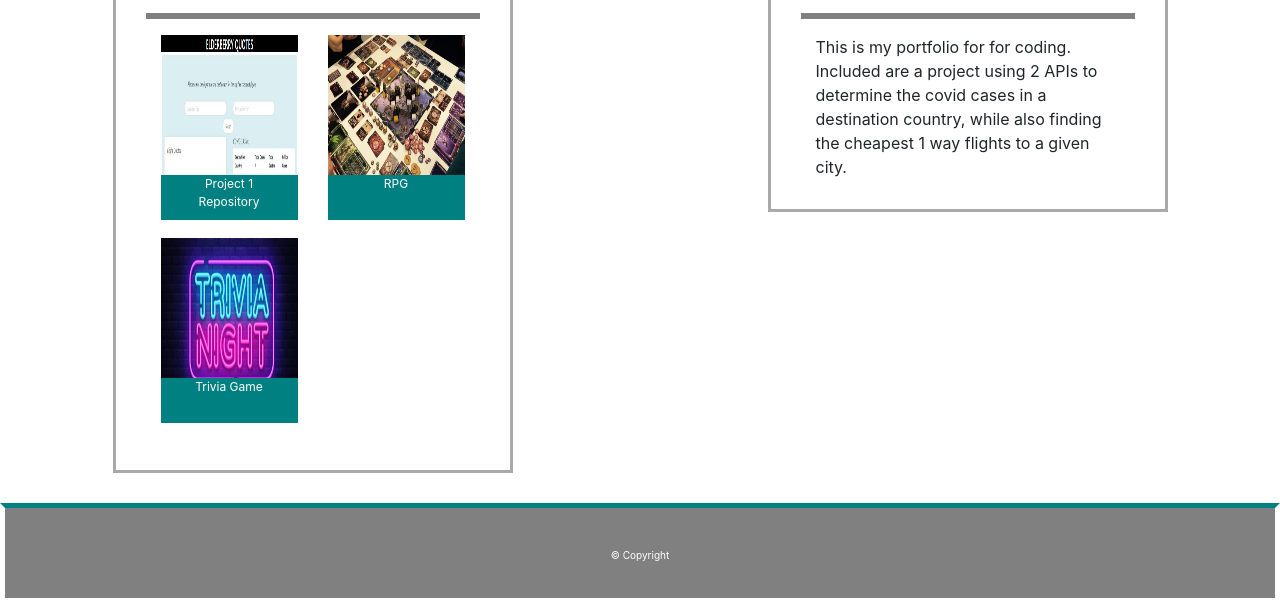
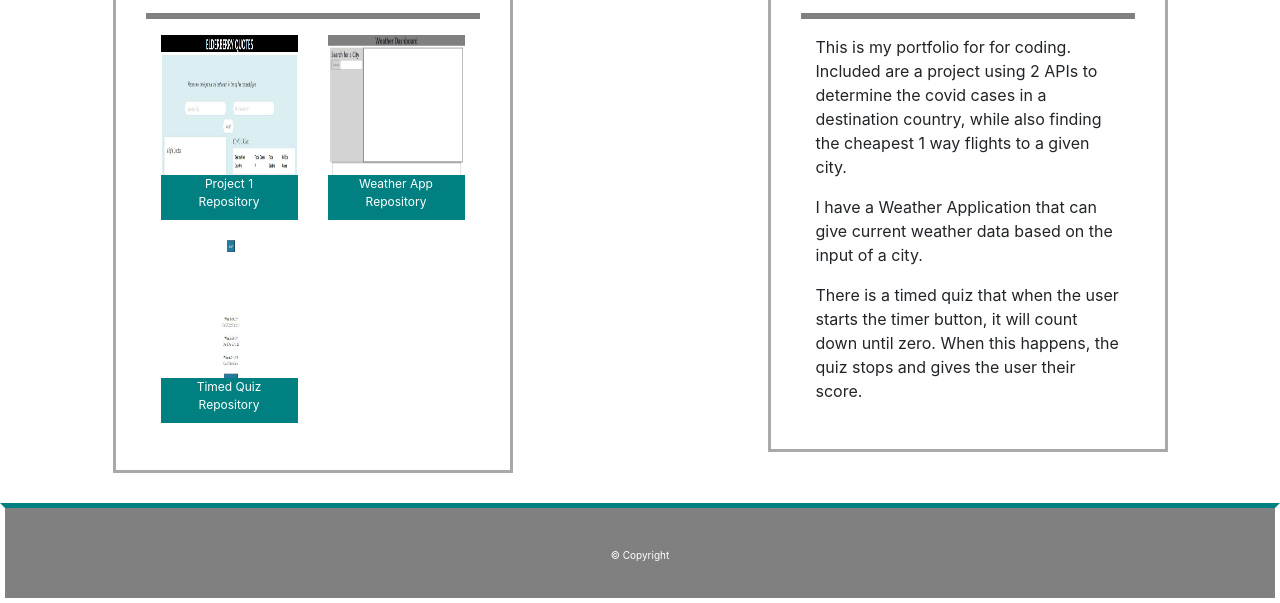
Before and after one commit to Glenlee1225/Glenlee1225.github.io, a plain HTML site: page portfolio.html in a window 1280 px wide. Shown: the part 259-862 px from the top of the page. Drawn offline with nearby package versions, Linux system fonts and the light colour scheme.

Commit message:
adding the timed quiz assignment

```diff
--- a/portfolio.html
+++ b/portfolio.html
@@ -46,7 +46,7 @@
               <div class="row">
                 <div class="col-6">
                 <div class="image">
-                  <img src="Project 1.JPG" alt="word guess">
+                  <img src="Project 1.JPG" alt="API project">
                   <div class="text-block">
                     <a class="text-white" href="https://shookster.github.io/project-1/" target="_blank">Project 1</a>
                     <a class="text-white" href="https://github.com/shookster/project-1" target="_blank">Repository</a>
@@ -55,9 +55,10 @@
                 </div>
                 <div class="col-6">
                 <div class="image">
-                  <img src="rpg.jpg" alt="rpg game">
+                  <img src="Weather.JPG" alt="weather application">
                   <div class="text-block">
-                  <p>RPG</p>
+                    <a class="text-white" href="https://glenlee1225.github.io/hw6/" target="_blank">Weather App</a>
+                    <a class="text-white" href="https://github.com/Glenlee1225/hw6" target="_blank">Repository</a>
                   </div>
                 </div>
                 </div>
@@ -65,9 +66,10 @@
               <div class="row">
                 <div class="col-6">
                 <div class="image">
-                  <img src="trivia.jpg" alt="trivia image">
+                  <img src="Quiz.JPG" alt="quiz image">
                   <div class="text-block">
-                  <p>Trivia Game</p>
+                    <a class="text-white" href="https://glenlee1225.github.io/hw4/" target="_blank">Timed Quiz</a>
+                    <a class="text-white" href="https://github.com/Glenlee1225/hw4" target="_blank">Repository</a>
                   </div>
                 </div>
                 </div>
@@ -85,7 +87,15 @@
               <hr style="border: solid grey;" />
               <div class="container">
               <div>
-                This is my portfolio for for coding. Included are a project using 2 APIs to determine the covid cases in a destination country, while also finding the cheapest 1 way flights to a given city.
+                <p> This is my portfolio for for coding. Included are a project using 2 APIs to determine the covid cases in a destination country, while also finding the cheapest 1 way flights to a given city.
+                </p>
+
+                <p>I have a Weather Application that can give current weather data based on the input of a city.
+                </p>
+
+                <p>
+                  There is a timed quiz that when the user starts the timer button, it will count down until zero. When this happens, the quiz stops and gives the user their score.
+                </p>
               </div>
               </div>
             </div>
```
Also changed, not shown: Quiz.JPG (added), Weather.JPG (added).
